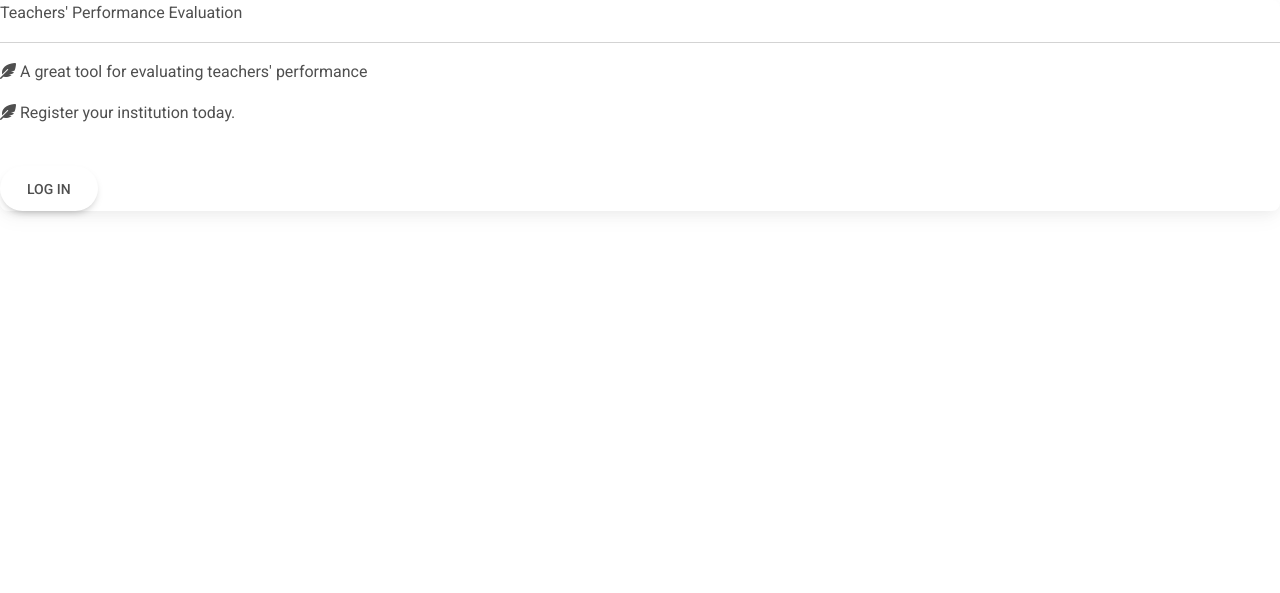
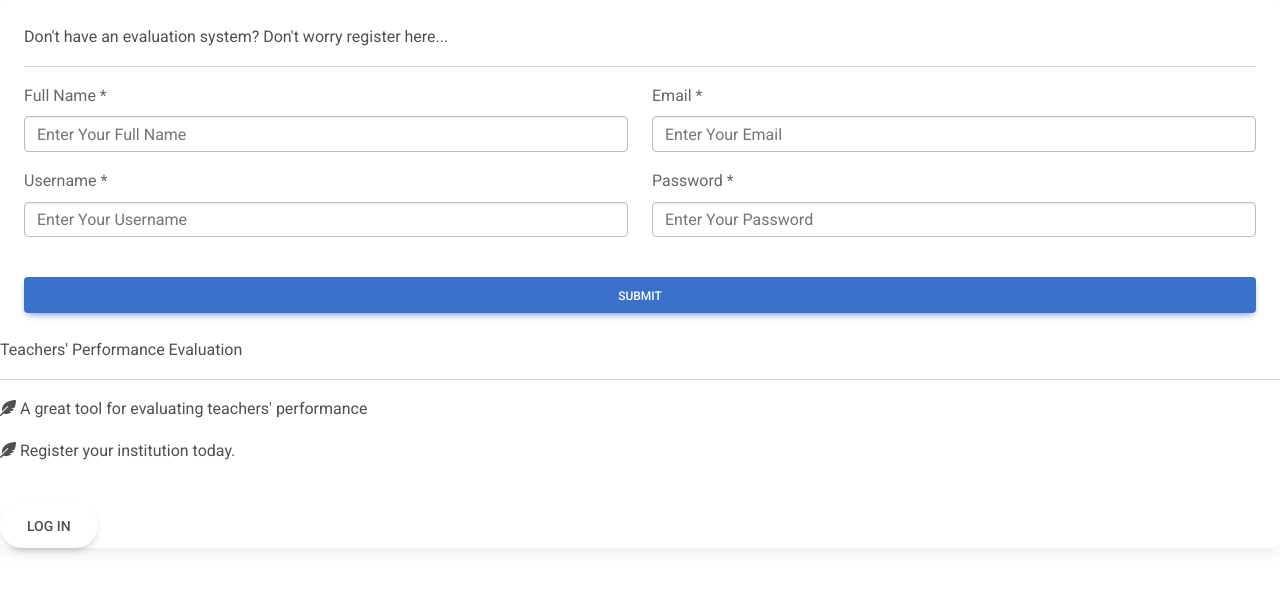
Before and after one commit to ShahparanRifat07/TEVAL360, a Django app: template templates/register.html in a window 1280 px wide. Shown: the top 593 px of the page. Run offline with Django 4.2, Linux system fonts and the light colour scheme; the template is opened without the code that fills it, so the values that code supplies are empty; some libraries are stand-ins or nearby versions.

Commit message:
register.html updated

```diff
--- a/templates/register.html
+++ b/templates/register.html
@@ -21,6 +21,44 @@
 <body>
     <div class="contain-register">
         <div class="card">
+            <div class="card-body  form-padding">
+                <div class="signin-form-header">
+                    <p>Don't have an evaluation system? Don't worry register here...</p>
+                </div>
+                <hr>
+                <form method="POST" action="{% url 'stakeholder:register' %}">
+                    {% csrf_token %}
+
+
+
+                    <div class="row mb-4">
+
+                        <div class="col-6 mb-3">
+                            <label class="form-label" >Full Name <span class="star-color">*</span></label>
+                            <input type="text" name="fullname" class="form-control" placeholder="Enter Your Full Name" required/>
+                        </div>
+
+                        <div class="col-6 mb-3">
+                            <label class="form-label" >Email <span class="star-color">*</span></label>
+                            <input type="email" name="email" class="form-control" placeholder="Enter Your Email" required/>
+                        </div>
+
+                        <div class="col-6 mb-3">
+                            <label class="form-label" >Username <span class="star-color">*</span></label>
+                            <input type="text" name="username" class="form-control" placeholder="Enter Your Username" required/>
+                        </div>
+
+                        <div class="col-6 mb-3">
+                            <label class="form-label" >Password <span class="star-color">*</span></label>
+                            <input type="password" name="password" class="form-control" placeholder="Enter Your Password" required/>
+                        </div>
+                    </div>
+
+                    <div class="student-submit">
+                        <button type="submit" data-mdb-ripple-duration="0" class="btn btn-primary btn-block">Submit</button>
+                    </div>
+                </form>
+            </div>
 
 
 
```
